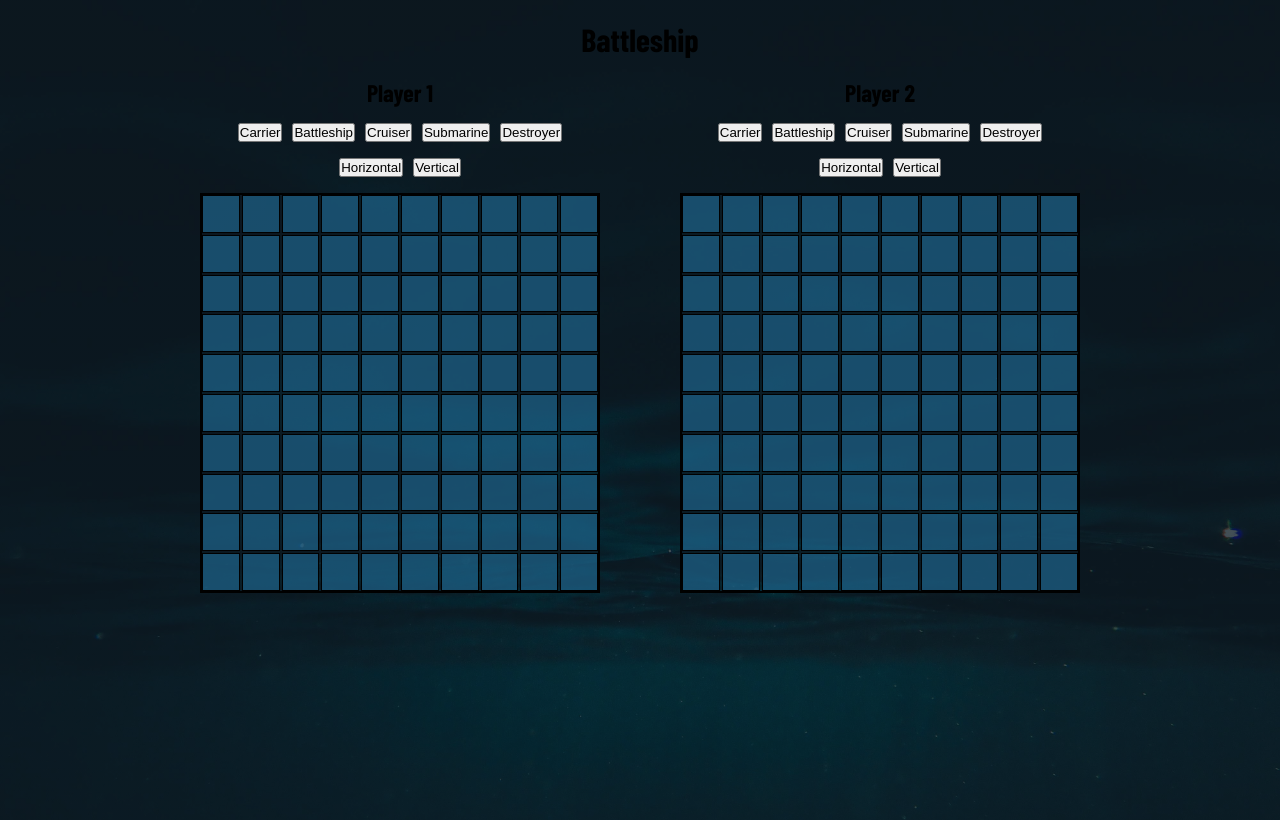
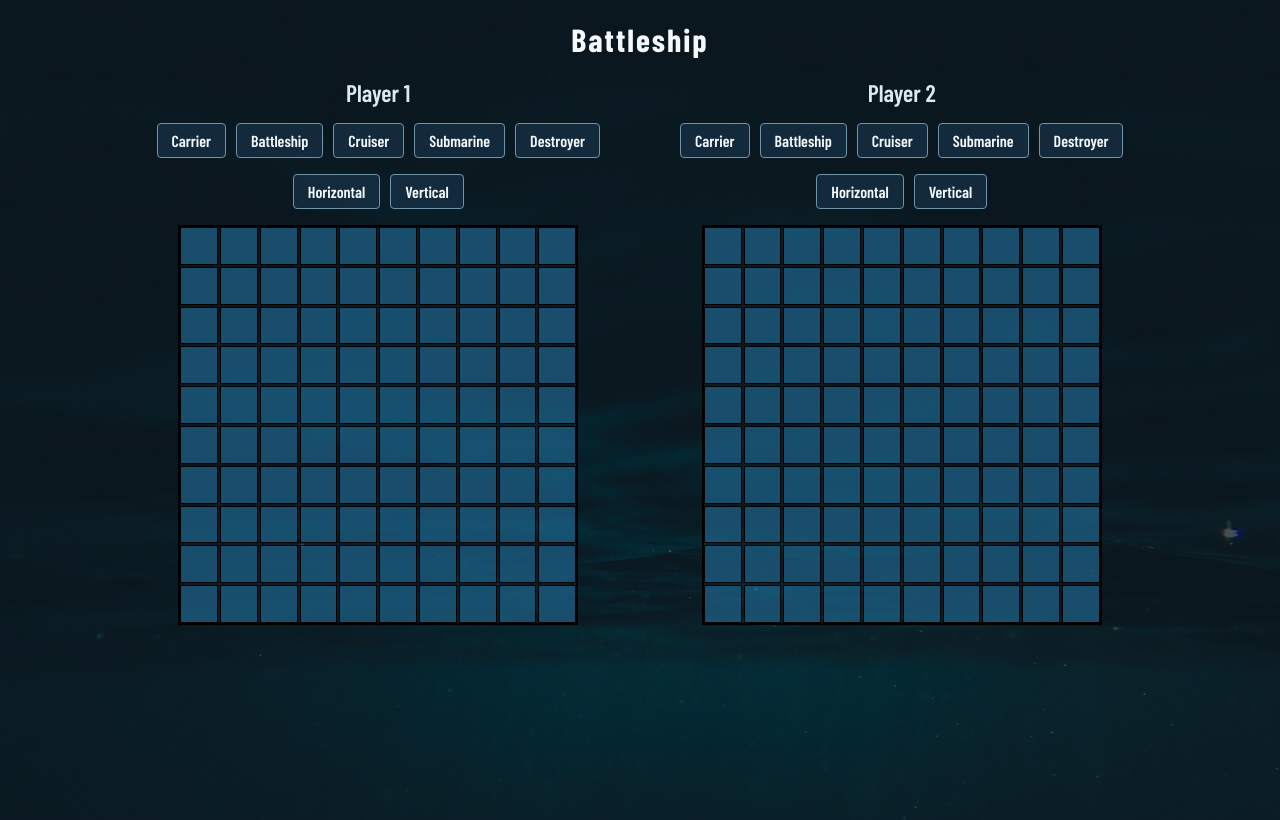
Before and after one commit to canberkg67/battleship, a website with bundled scripts: page index.html in a window 1280 px wide. Built offline with nearby package versions, Linux system fonts and the light colour scheme.

Commit message:
style: add style to buttons and change h1-h2 color

```diff
--- a/style.css
+++ b/style.css
@@ -97,4 +97,40 @@ h1 {
     text-align: center;
     margin-bottom: 20px;
     margin-top: 20px;
+    color: #F5F9FC;
+    letter-spacing: 2px;
+    font-weight: 700;
 }
+
+h2 {
+    color: #D9EAF2;
+    font-weight: 600;
+}
+
+button {
+    font-family: "Barlow Condensed", sans-serif;
+    font-size: 16px;
+    font-weight: 600;
+    color: #F5F9FC;
+    background-color: rgba(20, 45, 65, 0.9);
+
+    border: 1px solid #6F94AA;
+    border-radius: 4px;
+
+    padding: 7px 14px;
+    cursor: pointer;
+
+    transition:
+        background-color 0.2s ease,
+        border-color 0.2s ease,
+        transform 0.1s ease;
+}
+
+button:hover {
+    background-color: rgba(45, 85, 110, 0.95);
+    border-color: #A8C4D3;
+}
+
+button:active {
+    transform: translateY(1px);
+}
```
